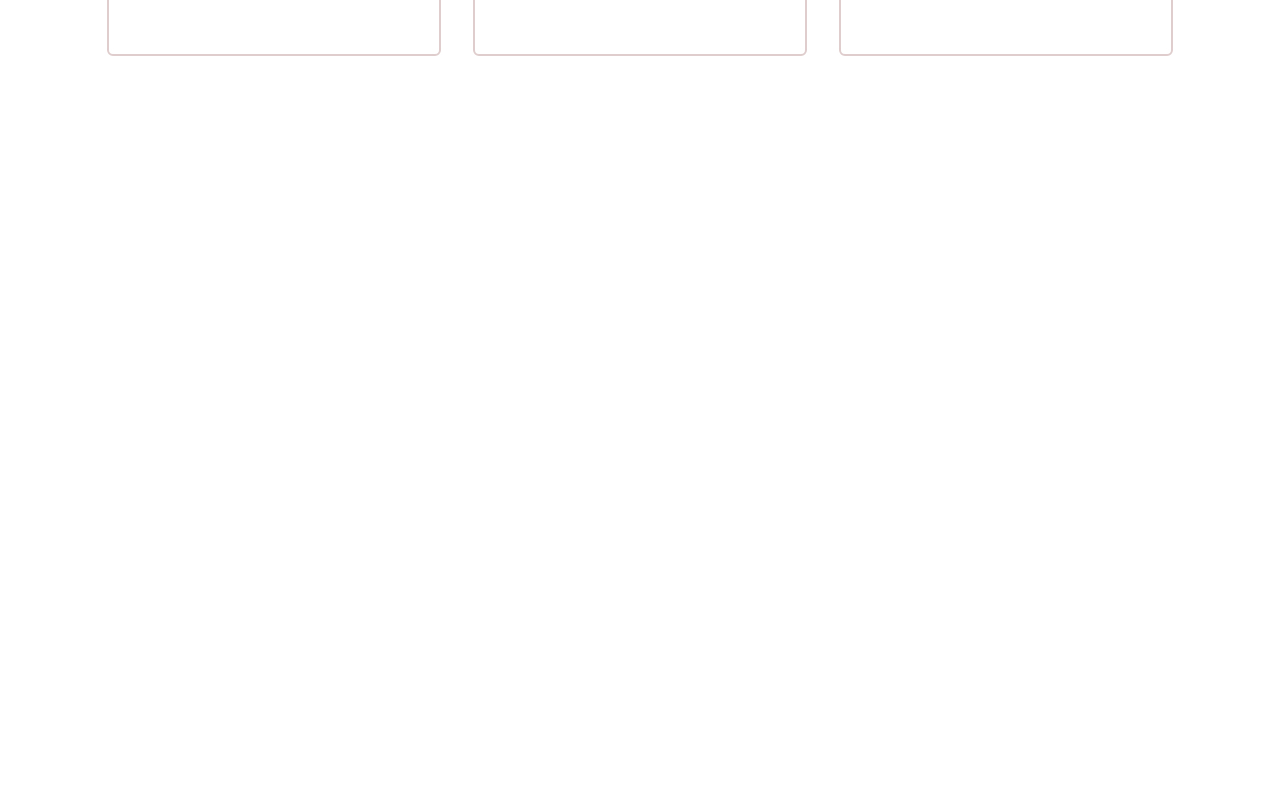
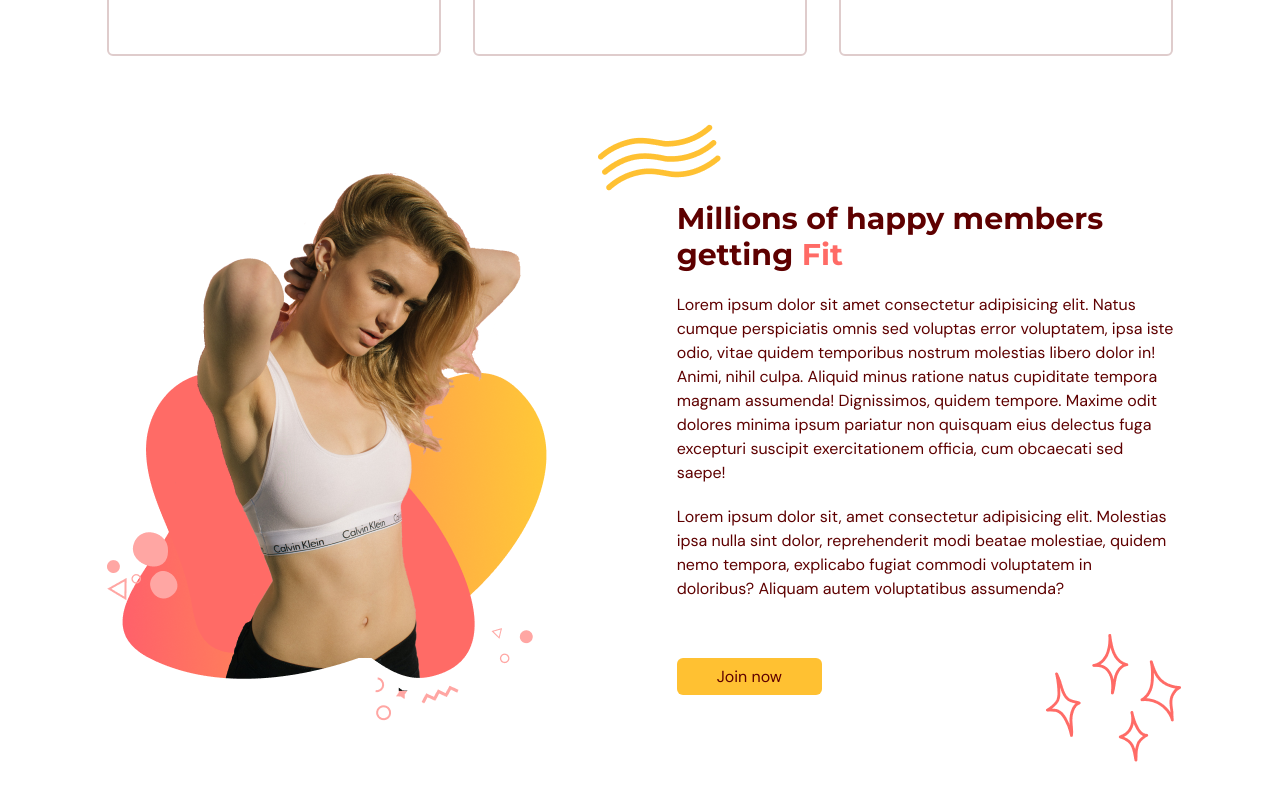
Before and after one commit to Linsted/gymTS, a React (Vite) app: page / in a window 1280 px wide. Shown: the part 1328-2128 px from the top of the page. Before the commit the page ends 1600 px from the top, so only its background shows below. Built offline with nearby package versions, Linux system fonts and the light colour scheme.

Commit message:
finish with benefits section

```diff
--- a/src/components/Benefits/Benefit.tsx
+++ b/src/components/Benefits/Benefit.tsx
@@ -1,7 +1,6 @@
 import { SelectedPage } from '@/shared/types';
 import { motion } from 'framer-motion';
 import AnchorLink from 'react-anchor-link-smooth-scroll';
-
 
 type Props = {
     icon: JSX.Element,
@@ -10,8 +9,6 @@ type Props = {
     setSelectedPage: (value: SelectedPage) => void,
 
 };
-
-
 
 const Benefit = ({ icon, title, description, setSelectedPage }: Props) => {
 
@@ -32,7 +29,7 @@ const Benefit = ({ icon, title, description, setSelectedPage }: Props) => {
                     {icon}
                 </div>
             </div>
-            <h2 className="font-bold">{title}</h2>
+            <h3 className="font-bold">{title}</h3>
             <p className="my-3">{description}</p>
             <AnchorLink
                 className='text-sm font-bold text-primary-500 underline hover:text-secondary-500'
@@ -43,6 +40,6 @@ const Benefit = ({ icon, title, description, setSelectedPage }: Props) => {
             </AnchorLink>
         </motion.li>
     )
-}
+};
 
 export default Benefit;
--- a/src/components/Benefits/Benefits.tsx
+++ b/src/components/Benefits/Benefits.tsx
@@ -1,5 +1,7 @@
+import BenefitsPageGraphic from '@/assets/BenefitsPageGraphic.png';
 import { BenefitType, SelectedPage } from '@/shared/types';
 import { motion } from 'framer-motion';
+import ActionButton from '../ActionButton/ActionButton';
 import TitleText from '../TitleText/TitleText';
 import Benefit from './Benefit';
 import BENEFITS from './constants';
@@ -58,12 +60,60 @@ const Benefits = ({ setSelectedPage }: Props) => {
                             description={description}
                             setSelectedPage={setSelectedPage}
                         />)}
-
                 </motion.ul>
-
+                {/* Graphics and description */}
+                <div className='mt-16 items-center justify-between gap-20 md:mt-28 md:flex'>
+                    {/* Grahic */}
+                    <img
+                        className='mx-auto'
+                        src={BenefitsPageGraphic}
+                        alt="Benefits section image"
+                    />
+                    {/* Dessription */}
+                    <div>
+                        {/* Title */}
+                        <div className='relative'>
+                            <div className='before:absolute before:-top-20 before:-left-20 before:z-[1] before:content-abstractwaves'>
+                                <motion.div
+                                    initial="hidden"
+                                    whileInView="visible"
+                                    viewport={{ once: true, amount: 0.5 }}
+                                    transition={{ duration: 0.5 }}
+                                    variants={{
+                                        hidden: { opacity: 0, x: 50 },
+                                        visible: { opacity: 1, x: 0 },
+                                    }}
+                                >
+                                    <TitleText>Millions of happy members getting <span className='text-primary-500'>Fit</span></TitleText>
+                                </motion.div>
+                            </div>
+                        </div>
+                        {/* Descript */}
+                        <motion.div
+                            initial="hidden"
+                            whileInView="visible"
+                            viewport={{ once: true, amount: 0.5 }}
+                            transition={{ delay: 0.2, duration: 0.5 }}
+                            variants={{
+                                hidden: { opacity: 0, x: 50 },
+                                visible: { opacity: 1, x: 0 },
+                            }}
+                        >
+                            <p className='my-5'>Lorem ipsum dolor sit amet consectetur adipisicing elit. Natus cumque perspiciatis omnis sed voluptas error voluptatem, ipsa iste odio, vitae quidem temporibus nostrum molestias libero dolor in! Animi, nihil culpa.
+                                Aliquid minus ratione natus cupiditate tempora magnam assumenda! Dignissimos, quidem tempore. Maxime odit dolores minima ipsum pariatur non quisquam eius delectus fuga excepturi suscipit exercitationem officia, cum obcaecati sed saepe!</p>
+                            <p className='mb-5'>Lorem ipsum dolor sit, amet consectetur adipisicing elit. Molestias ipsa nulla sint dolor, reprehenderit modi beatae molestiae, quidem nemo tempora, explicabo fugiat commodi voluptatem in doloribus? Aliquam autem voluptatibus assumenda?</p>
+                        </motion.div>
+                        {/* Button */}
+                        <div className='relative mt-16'>
+                            <div className='before:absolute before:-bottom-20 before:-right-2 before:z-[-1] before:content-sparkles'>
+                                <ActionButton setSelectedPage={setSelectedPage}>Join now</ActionButton>
+                            </div>
+                        </div>
+                    </div>
+                </div>
             </motion.div>
         </section>
     )
-}
+};
 
 export default Benefits;
--- a/src/components/Home/Home.tsx
+++ b/src/components/Home/Home.tsx
@@ -10,7 +10,7 @@ import ActionButton from "../ActionButton/ActionButton";
 
 type Props = {
     setSelectedPage: (value: SelectedPage) => void;
-}
+};
 
 const Home = ({ setSelectedPage }: Props) => {
 
@@ -45,7 +45,7 @@ const Home = ({ setSelectedPage }: Props) => {
                                 <img src={HomePageText} alt='Home page text.' />
                             </div>
                         </div>
-                        <p className='mt-8 text-m md:text-start'>Embark on a fitness journey – where 'no pain, no gain' becomes reality.</p>
+                        <h1 className='mt-8 text-lg md:text-start'>Embark on a fitness journey – where 'no pain, no gain' becomes reality.</h1>
                     </motion.div>
                     {/* Actions */}
                     <motion.div
@@ -74,9 +74,7 @@ const Home = ({ setSelectedPage }: Props) => {
                     <img src={HomePageGraphic} alt='Home page graphic.' />
                 </div>
             </motion.div>
-
             {isScreenWiderThan && <Sponsors />}
-
         </section>
     )
 }
--- a/src/components/TitleText/TitleText.tsx
+++ b/src/components/TitleText/TitleText.tsx
@@ -1,4 +1,4 @@
-import React from 'react'
+import React from 'react';
 
 type Props = {
     children: React.ReactNode,
@@ -6,9 +6,9 @@ type Props = {
 
 const TitleText = ({ children }: Props) => {
     return (
-        <h1 className='basis-3/5 font-montserrat text-3xl font-bold'>
+        <h2 className='basis-3/5 font-montserrat text-3xl font-bold'>
             {children}
-        </h1>
+        </h2>
     )
 };
 
```
